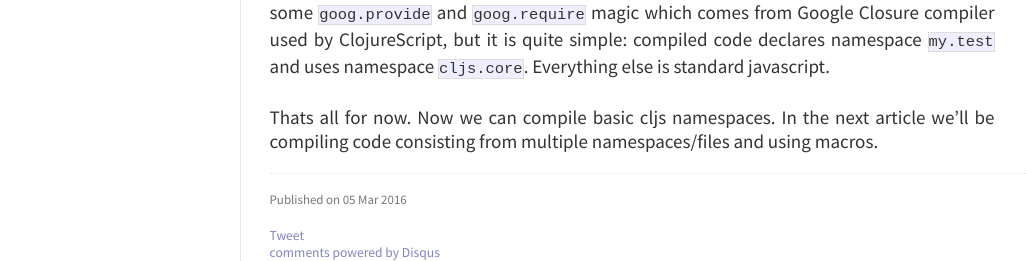
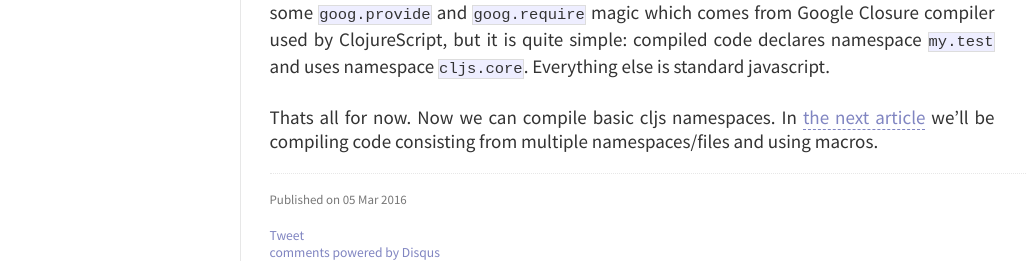
Before and after one commit to nbeloglazov/nbeloglazov.github.io, a Jekyll site: the page built from _posts/2016-03-05-getting-started-with-self-hosted-cljs-part-1.md, in a window 1280 px wide. Shown: the part 2229-2490 px from the top of the page, without its empty margins (118-1144 px from the left). Built offline with Jekyll 4.4.1, drawn with Linux system fonts in a browser that asks for light colours; Markdown is read by kramdown in place of the engine named in the settings; comment, search, counter and statistics services are not loaded; some of the changed lines change nothing that is shown.

Commit message:
Fix links.

```diff
--- a/_posts/2016-03-05-getting-started-with-self-hosted-cljs-part-1.md
+++ b/_posts/2016-03-05-getting-started-with-self-hosted-cljs-part-1.md
@@ -6,7 +6,7 @@
 ---
 
  * Part 1
- * [Part 2](/2016/03/05/getting-started-with-self-hosted-cljs-part-2.html)
+ * [Part 2](/2016/03/07/getting-started-with-self-hosted-cljs-part-2.html)
 
 ClojureScript is a compiler for Clojure that targets JavaScript. About [7 months ago](https://groups.google.com/forum/#!searchin/clojurescript/1.7.28/clojurescript/Z6xD9UthbvQ/gsLMbURGAgAJ) it got a nice feature that allows you to compile ClojureScript code using ClojureScript: self-hosting. That means that we can now compile ClojureScript fully in browser! That's pretty cool for creating various interactive in-browser tutorials/repls/workspaces/whatever. I've been working on compiling Quil using self-hosted cljs (including macros) and decided to write basic tutorial of how to work with self-hosted cljs. This tutorial uses vanilla cljs without any additional libraries or features like reading files from disk, sending XHR so all you need is to understand basic ClojureScript syntax. In these articles I'll be using latest ClojureScript currently available: 1.7.228.
 
@@ -90,4 +90,4 @@
 
 Compiled code readable and you can pretty easily relate cljs source with compiled js. It has some `goog.provide` and `goog.require` magic which comes from Google Closure compiler used by ClojureScript, but it is quite simple: compiled code declares namespace `my.test` and uses namespace `cljs.core`. Everything else is standard javascript.
 <br><br>
-Thats all for now. Now we can compile basic cljs namespaces. In the next article we'll be compiling code consisting from multiple namespaces/files and using macros.
+Thats all for now. Now we can compile basic cljs namespaces. In [the next article](/2016/03/07/getting-started-with-self-hosted-cljs-part-2.html) we'll be compiling code consisting from multiple namespaces/files and using macros.
```
